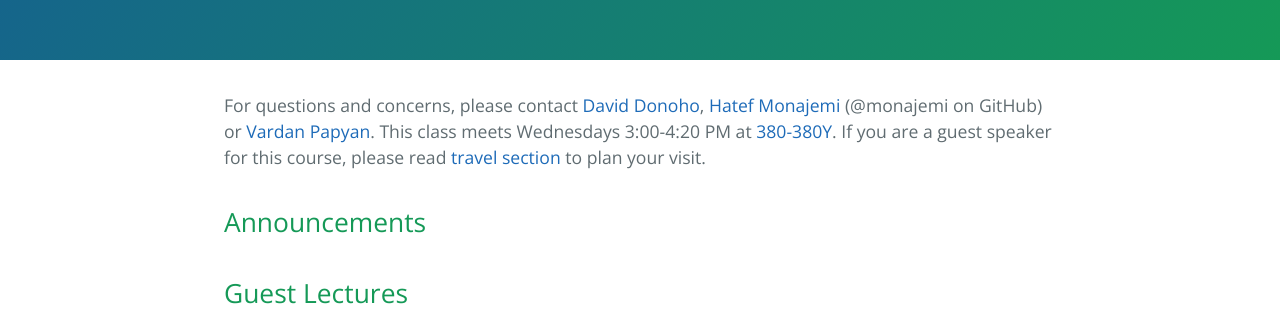
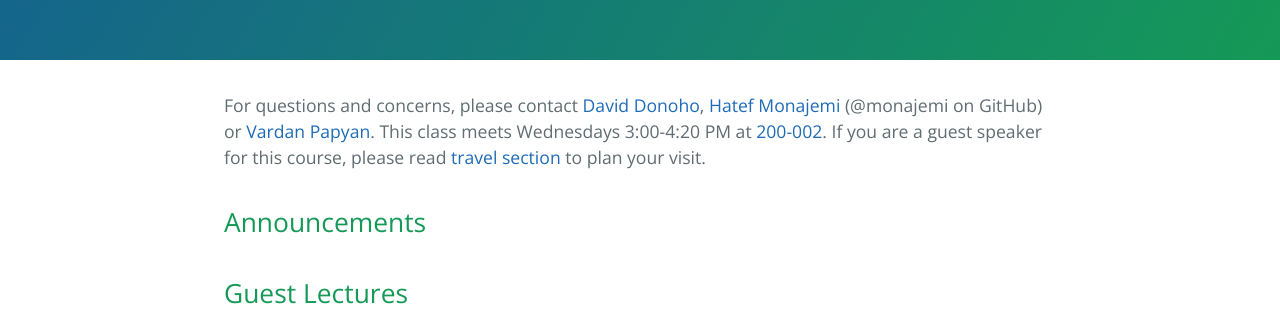
Before and after one commit to stats385/stats385.github.io, a Jekyll site: the page built from index.md, in a window 1280 px wide. Shown: the part 617-931 px from the top of the page. Built offline with Jekyll 4.4.1, drawn with Linux system fonts in a browser that asks for light colours; the repository's description, which GitHub fills in, is left out.

Commit message:
changed room

```diff
--- a/index.md
+++ b/index.md
@@ -2,7 +2,7 @@
 layout: titlepage
 ---
 
-For questions and concerns, please contact [David Donoho](https://profiles.stanford.edu/david-donoho), [Hatef Monajemi](http://web.stanford.edu/~monajemi/) (@monajemi on GitHub) or [Vardan Papyan](http://vardanp.cswp.cs.technion.ac.il/). This class meets Wednesdays 3:00-4:20 PM at [380-380Y](https://campus-map.stanford.edu/?srch=380-380Y). If you are a guest speaker for this course, please read [travel section](#plan-your-visit) to plan your visit.
+For questions and concerns, please contact [David Donoho](https://profiles.stanford.edu/david-donoho), [Hatef Monajemi](http://web.stanford.edu/~monajemi/) (@monajemi on GitHub) or [Vardan Papyan](http://vardanp.cswp.cs.technion.ac.il/). This class meets Wednesdays 3:00-4:20 PM at [200-002](https://campus-map.stanford.edu/?srch=200-002). If you are a guest speaker for this course, please read [travel section](#plan-your-visit) to plan your visit.
 
 
 ## [](#announcements)Announcements
```
